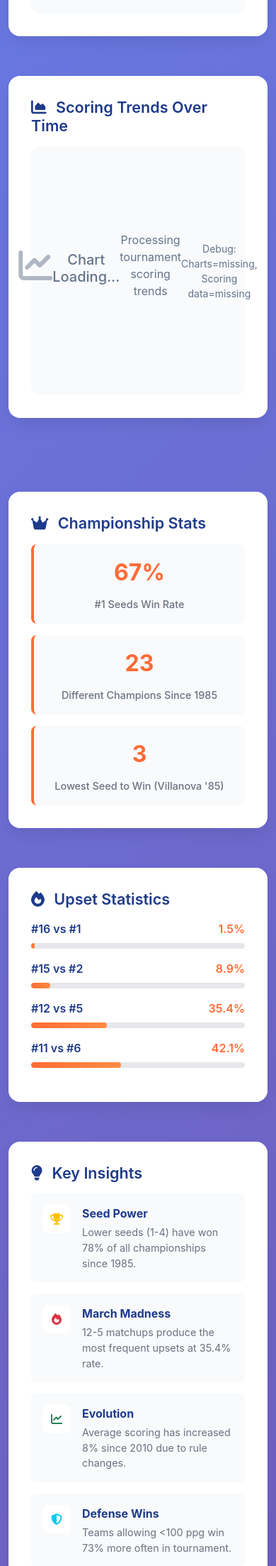
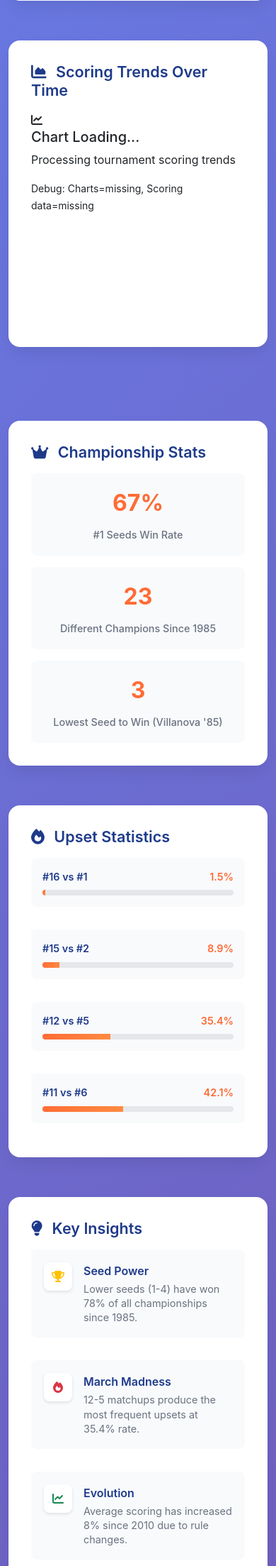
Before and after one commit to mrsanketpatil19/NCAA-March-Madness-2024, a FastAPI app: page /analytics in a window 390 px wide. Shown: the part 745-2952 px from the top of the page at 71% size. Run offline with FastAPI, Linux system fonts and the light colour scheme; some libraries are stand-ins or nearby versions.

Commit message:
Fix analytics containers alignment and styling
- Add flex layout to ensure equal height columns
- Improve stat-item, upset-stat, and insight-item styling
- Add hover effects and better spacing
- Ensure consistent visual hierarchy across all three columns
- Add responsive behavior and proper flex-grow properties

This ensures perfect visual alignment of Championship Stats, Upset Statistics, and Key Insights sections.

```diff
--- a/static/css/style.css
+++ b/static/css/style.css
@@ -443,81 +443,83 @@ body {
     margin-bottom: 2rem;
     min-height: 200px;
     width: 100%;
-    display: block !important;
-    visibility: visible !important;
+    display: flex;
+    flex-direction: column;
+    height: 100%;
 }
 
 .analytics-container h4 {
     color: var(--primary-blue);
     font-weight: 600;
     margin-bottom: 1.5rem;
+    flex-shrink: 0;
 }
 
-.chart-container {
-    position: relative;
-    height: 400px;
-    background: #f8fafc;
-    border-radius: 12px;
-    min-height: 350px !important;
-    width: 100% !important;
+/* Ensure equal height columns */
+.row.mb-5 {
+    align-items: stretch;
 }
 
-/* Specific styling for chart containers with actual charts */
-.chart-container div[id*="Chart"] {
-    width: 100% !important;
-    height: 100% !important;
+.row.mb-5 > [class*="col-"] {
+    display: flex;
+    flex-direction: column;
 }
 
-/* Placeholder styling only when no chart is present */
-.chart-placeholder {
+/* Statistics Grid Styling */
+.stat-grid {
     display: flex;
-    align-items: center;
-    justify-content: center;
-    height: 100%;
-    text-align: center;
-    color: #64748b;
-}
-
-.chart-placeholder i {
-    font-size: 3rem;
-    margin-bottom: 1rem;
-    opacity: 0.5;
-}
-
-.stat-grid {
-    display: grid;
-    grid-template-columns: 1fr;
+    flex-direction: column;
     gap: 1rem;
+    flex-grow: 1;
 }
 
 .stat-item {
     text-align: center;
-    padding: 1rem;
-    background: #f8fafc;
+    padding: 1.5rem 1rem;
+    background: linear-gradient(135deg, #f8fafc 0%, #f1f5f9 100%);
     border-radius: 12px;
-    border-left: 4px solid var(--primary-orange);
+    border: 2px solid transparent;
+    transition: all 0.3s ease;
+}
+
+.stat-item:hover {
+    border-color: var(--primary-orange);
+    transform: translateY(-2px);
 }
 
 .stat-number {
     display: block;
-    font-size: 2rem;
+    font-size: 2.5rem;
     font-weight: 700;
-    color: var(--primary-blue);
+    color: var(--primary-orange);
     margin-bottom: 0.5rem;
 }
 
 .stat-label {
-    color: #64748b;
     font-size: 0.9rem;
+    color: #6b7280;
     font-weight: 500;
+    line-height: 1.3;
 }
 
+/* Upset Statistics Styling */
 .upset-stats {
-    space-y: 1rem;
+    flex-grow: 1;
+    display: flex;
+    flex-direction: column;
+    gap: 1rem;
 }
 
 .upset-stat {
-    margin-bottom: 1rem;
+    background: #f8fafc;
+    padding: 1rem;
+    border-radius: 8px;
+    transition: all 0.3s ease;
+}
+
+.upset-stat:hover {
+    background: #f1f5f9;
+    transform: translateY(-1px);
 }
 
 .upset-header {
@@ -530,25 +532,79 @@ body {
 .upset-matchup {
     font-weight: 600;
     color: var(--primary-blue);
+    font-size: 0.9rem;
 }
 
 .upset-rate {
-    font-weight: 700;
+    font-weight: 600;
     color: var(--primary-orange);
+    font-size: 0.9rem;
 }
 
 .upset-bar {
-    background: #e2e8f0;
     height: 8px;
+    background: #e5e7eb;
     border-radius: 4px;
     overflow: hidden;
 }
 
 .upset-fill {
+    height: 100%;
     background: linear-gradient(135deg, var(--primary-orange) 0%, #ff8c42 100%);
-    height: 100%;
-    border-radius: 4px;
     transition: width 1s ease;
+}
+
+/* Insights Feed Styling */
+.insights-feed {
+    flex-grow: 1;
+    display: flex;
+    flex-direction: column;
+    gap: 1rem;
+}
+
+.insight-item {
+    display: flex;
+    gap: 1rem;
+    padding: 1rem;
+    background: linear-gradient(135deg, #f8fafc 0%, #f1f5f9 100%);
+    border-radius: 12px;
+    border: 2px solid transparent;
+    transition: all 0.3s ease;
+}
+
+.insight-item:hover {
+    border-color: var(--primary-orange);
+    transform: translateY(-2px);
+}
+
+.insight-icon {
+    flex-shrink: 0;
+    width: 40px;
+    height: 40px;
+    display: flex;
+    align-items: center;
+    justify-content: center;
+    border-radius: 8px;
+    background: white;
+    box-shadow: 0 2px 4px rgba(0,0,0,0.1);
+}
+
+.insight-content {
+    flex-grow: 1;
+}
+
+.insight-content strong {
+    display: block;
+    color: var(--primary-blue);
+    margin-bottom: 0.25rem;
+    font-weight: 600;
+}
+
+.insight-content p {
+    font-size: 0.85rem;
+    color: #6b7280;
+    margin: 0;
+    line-height: 1.4;
 }
 
 /* Bracket Styles */
```
